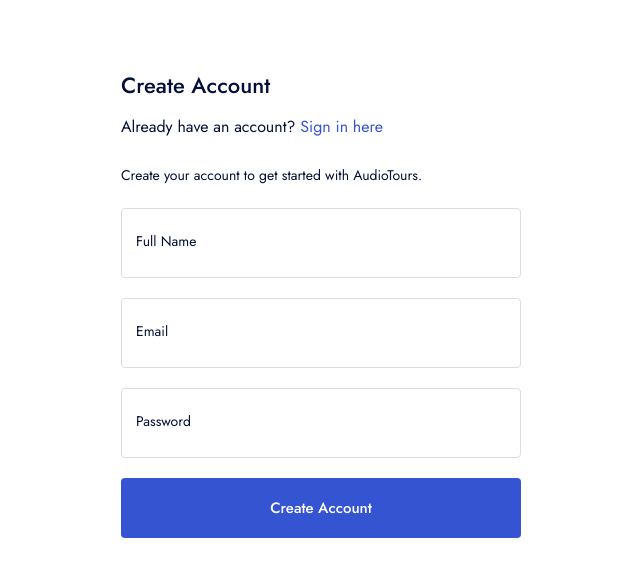
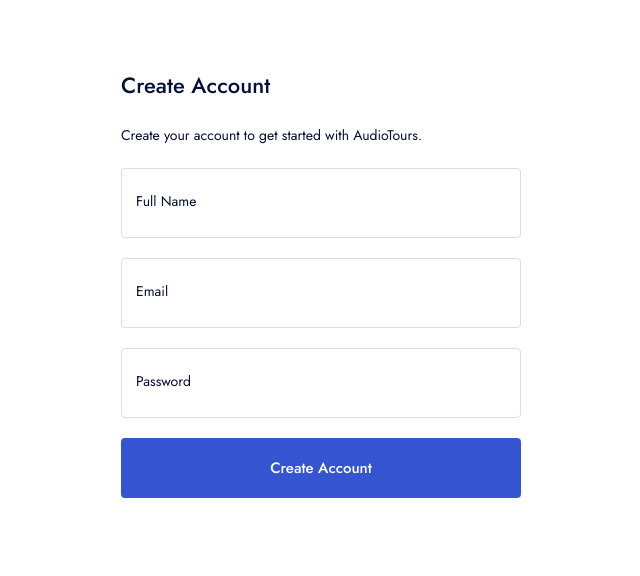
Before and after one commit to dhananjaysm07/yotours-v2, a Next.js app: page /register in a window 1280 px wide. Shown: the top 576 px of the page, without its empty margins (304-944 px from the left). Built offline with nearby package versions, Linux system fonts and the light colour scheme; no server answers.

Commit message:
feat:register

```diff
--- a/app/register/page.tsx
+++ b/app/register/page.tsx
@@ -88,12 +88,6 @@ export default function Register() {
     >
       <div className="col-12">
         <h1 className="text-22 fw-500">Create Account</h1>
-        <p className="mt-10">
-          Already have an account?{" "}
-          <Link href="/login" className="text-blue-1">
-            Sign in here
-          </Link>
-        </p>
       </div>
 
       {error && (
```
